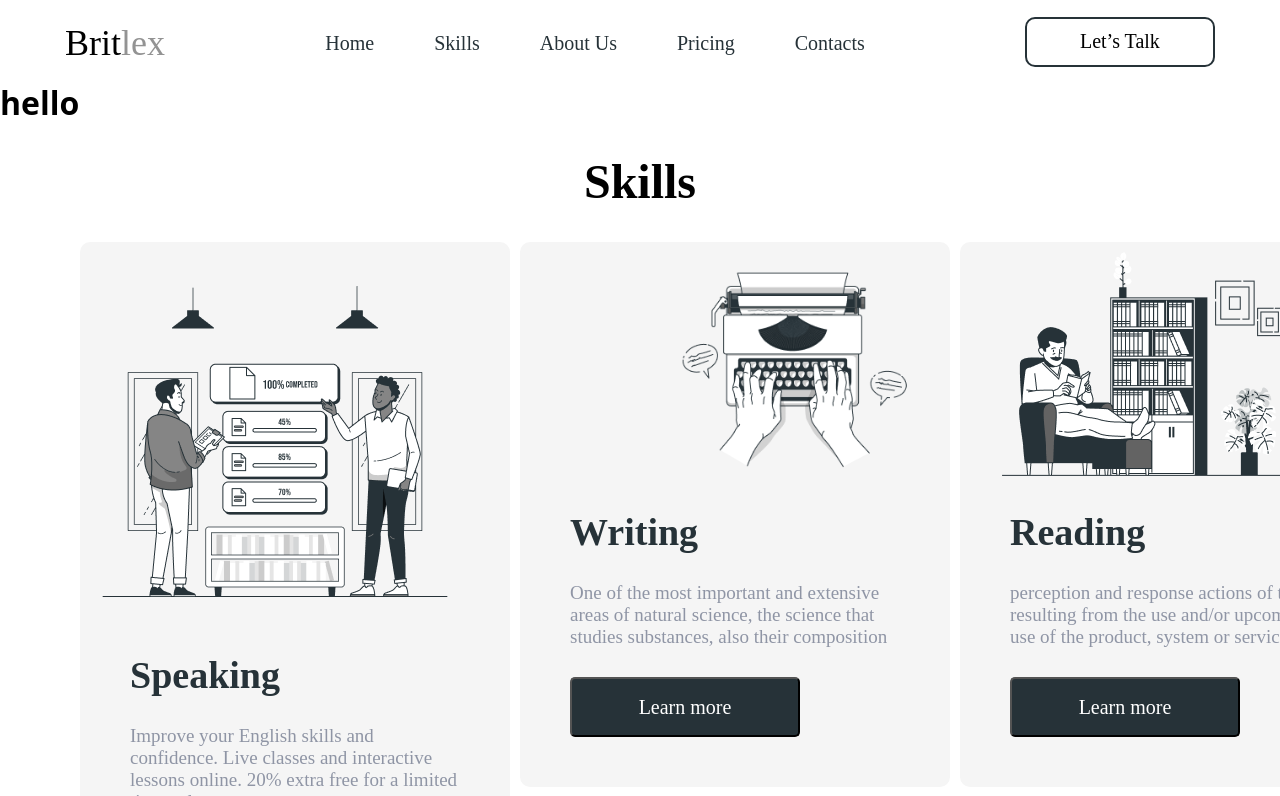
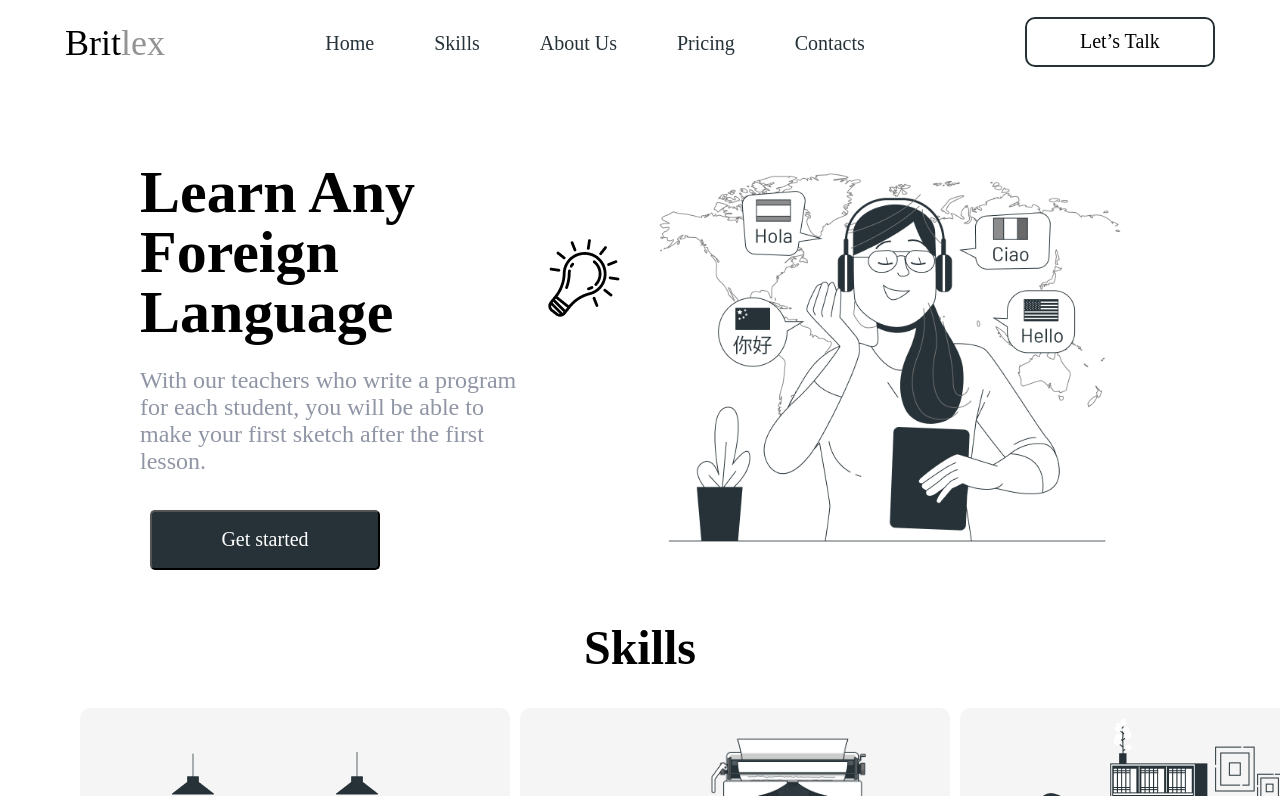
Before and after one commit to zxcenez/tim_prot, a website built with Parcel: page src/index.html in a window 1280 px wide. Shown: the top 796 px of the page. Built offline with nearby package versions, Linux system fonts and the light colour scheme.

Commit message:
zxczxcqwe

```diff
--- a/src/partials/footer.html
+++ b/src/partials/footer.html
@@ -2,16 +2,20 @@
     <div class="footer">
         <div class="solid_footer"></div>
     </div>
-    <!-- <div class="footer_flex">
-        <div class="div-logo_header">
+    <div class="footer_flex">
+        <div class="div-logo_header - red_foot_logo_footer">
             <p class="logo">Brit<span class="lex_teht_red">lex</span></p>
           </div>
         <ul class="ul_fot">
-            <li>
-                <a href="#"></a>
+            <li class="li_foot_colo - red_liszka">
+                <a class="li_footer_red" href="#">Terms and Conditions</a>
             </li>
-            <li></li>
-            <li></li>
+            <li class="li_foot_colo">
+                <a class="li_footer_red" href="#">Privacy Policy</a>
+            </li>
+            <li class="li_foot_colo">
+                <a class="li_footer_red" href="#">Cookie Policy</a>
+            </li>
         </ul>
-    </div> -->
+    </div>
 </footer>
--- a/src/partials/geroi.html
+++ b/src/partials/geroi.html
@@ -1 +1,18 @@
-<h1>hello</h1>
+<section>
+    <div class="flex__geroi">
+        <div class="titl_geroi">
+            <h1 class="red_titgero">Learn Any Foreign Language</h1>
+            <p class="text_pod_tit_geroi">
+                With our teachers who write a program for each student,
+                you will be able to make your first sketch after the first lesson.
+            </p>
+            <button class="but_geroi">Get started</button>
+        </div>
+        <div class="pos_img_red">
+            <img class="img_pos_razm" src="/src/img/pos_geroi.png" alt="img">
+        </div>
+        <div class="img_geroi">
+            <img class="img_glav_geroi_red" src="/src/img/glav_geroi.png" alt="img">
+        </div>
+    </div>
+</section>
--- a/src/sass/componens/_footer.scss
+++ b/src/sass/componens/_footer.scss
@@ -5,9 +5,50 @@
     margin: auto;
     width: 1200px;
     border: solid 1px #C4C4C4;
-    margin-bottom: 200px;
+    margin-bottom: 20px;
+}
+
+.red_foot_logo_footer {
+    margin-right: 26%;
 }
 
 .footer {
     margin-top: 150px;
 }
+
+.red_liszka {
+    list-style: none;
+}
+
+.ul_fot {
+    display: flex;
+}
+
+.li_foot_colo {
+    color: #8F95A5;
+
+}
+
+.li_footer_red {
+    padding-right: 25px;
+    text-decoration: none;
+    color: #8F95A5;
+
+    font-family: Poppins;
+    font-size: 15px;
+    font-style: normal;
+    font-weight: 400;
+    line-height: normal;
+    transition: 0.3s;
+}
+
+.li_footer_red:hover {
+    color: #6b6c70;
+}
+
+.footer_flex {
+    justify-content: space-around;
+    align-items: center;
+    display: flex;
+    padding-bottom: 20px;
+}
--- a/src/sass/componens/_geroi.scss
+++ b/src/sass/componens/_geroi.scss
@@ -0,0 +1,67 @@
+.flex__geroi {
+    display: flex;
+    justify-content: center;
+    align-items: center;
+}
+
+.titl_geroi {
+    width: 400px;
+    height: 350px;
+
+}
+
+.red_titgero {
+    color: #000;
+    font-family: Poppins;
+    font-size: 60px;
+    font-style: normal;
+    font-weight: 600;
+    line-height: 60px;
+}
+
+.text_pod_tit_geroi {
+    color: #8F95A5;
+    font-family: Poppins;
+    font-size: 24px;
+    font-style: normal;
+    font-weight: 400;
+    line-height: normal;
+    margin-top: 25px;
+}
+
+
+.img_glav_geroi_red {
+    height: 500px;
+    padding-left: 100px;
+}
+
+.but_geroi {
+    width: 230px;
+    height: 60px;
+    border-radius: 5px;
+    background: #263238;
+    cursor: pointer;
+    transition: 0.3s;
+
+    color: #FFF;
+    font-family: Poppins;
+    font-size: 20px;
+    font-style: normal;
+    font-weight: 500;
+    line-height: normal;
+    margin: 10px;
+    margin-top: 35px;
+}
+
+.but_geroi:hover {
+    color: #000;
+    background-color: #ffffff00;
+    border: 2px solid #000;
+}
+
+// positi
+.pos_img_red {
+    position: absolute;
+    left: 520px;
+    top: 220px;
+}
--- a/src/sass/componens/_header.scss
+++ b/src/sass/componens/_header.scss
@@ -34,7 +34,7 @@
 }
 
 .a_header {
-    padding: 0 30px;
+    padding: 0 20px;
     display: block;
     line-height: 30px;
     text-decoration: none;
```
Also changed, not shown: src/img/glav_geroi.png (added), src/img/pos_geroi.png (added).
